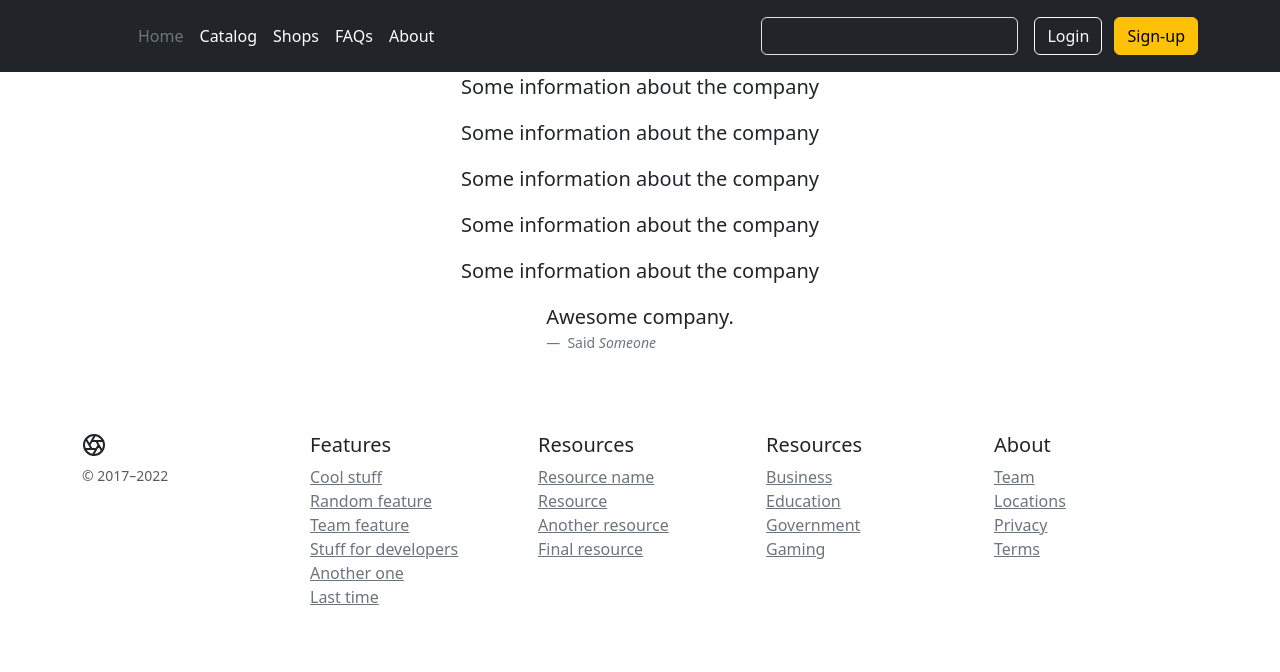
After one commit to choodfire/shop, a Django app: page /about in a window 1280 px wide. The commit adds this page. Shown: the top 672 px of the page. Run offline with Django 4.2, Linux system fonts and the light colour scheme; some libraries are stand-ins or nearby versions.

Commit message:
about page

```diff
--- /dev/null
+++ b/core/templates/core/about.html
@@ -0,0 +1,24 @@
+{% extends 'main.html' %}
+{% block content %}
+
+<body>
+    <div class="text-center">
+        <p class="lead">Some information about the company</p>
+        <p class="blockquote">Some information about the company</p>
+        <p class="lead">Some information about the company</p>
+        <p class="lead">Some information about the company</p>
+        <p class="lead">Some information about the company</p>
+    </div>
+    <div class="d-flex align-items-center justify-content-center">
+        <figure>
+          <blockquote class="blockquote">
+            <p>Awesome company.</p>
+          </blockquote>
+          <figcaption class="blockquote-footer">
+            Said <cite title="Source Title">Someone</cite>
+          </figcaption>
+        </figure>
+    </div>
+</body>
+
+{% endblock content %}
--- a/core/urls.py
+++ b/core/urls.py
@@ -7,4 +7,5 @@ urlpatterns = [
     path('', views.IndexView.as_view(), name='index'),
     path('catalog/', views.CatalogView.as_view(), name='catalog'),
     path('product/<int:pk>', views.ProductView.as_view(), name='product'),
+    path('about', views.AboutView.as_view(), name='about'),
 ]
--- a/core/views.py
+++ b/core/views.py
@@ -23,3 +23,6 @@ class ProductView(DetailView):
         context = super().get_context_data(**kwargs)
         context['related_products'] = Product.objects.all().exclude(id=self.object.id)[:4]
         return context
+
+class AboutView(TemplateView):
+    template_name = 'core/about.html'
--- a/templates/footer.html
+++ b/templates/footer.html
@@ -1,4 +1,4 @@
-<footer class="container py-5">
+<footer class="container py-5 footer navbar-fixed-bottom">
   <div class="row">
     <div class="col-12 col-md">
       <svg xmlns="http://www.w3.org/2000/svg" width="24" height="24" fill="none" stroke="currentColor" stroke-linecap="round" stroke-linejoin="round" stroke-width="2" class="d-block mb-2" role="img" viewBox="0 0 24 24"><title>Product</title><circle cx="12" cy="12" r="10"/><path d="M14.31 8l5.74 9.94M9.69 8h11.48M7.38 12l5.74-9.94M9.69 16L3.95 6.06M14.31 16H2.83m13.79-4l-5.74 9.94"/></svg>
--- a/templates/header.html
+++ b/templates/header.html
@@ -147,7 +147,7 @@
           <li><a href="{% url 'core:catalog' %}" class="nav-link px-2 text-white">Catalog</a></li>
           <li><a href="#" class="nav-link px-2 text-white">Shops</a></li>
           <li><a href="#" class="nav-link px-2 text-white">FAQs</a></li>
-          <li><a href="#" class="nav-link px-2 text-white">About</a></li>
+          <li><a href="{% url 'core:about' %}" class="nav-link px-2 text-white">About</a></li>
         </ul>
 
         <form class="col-12 col-lg-auto mb-3 mb-lg-0 me-lg-3" role="search">
```
Also changed, not shown: main.py (deleted, +0 -16 lines).
